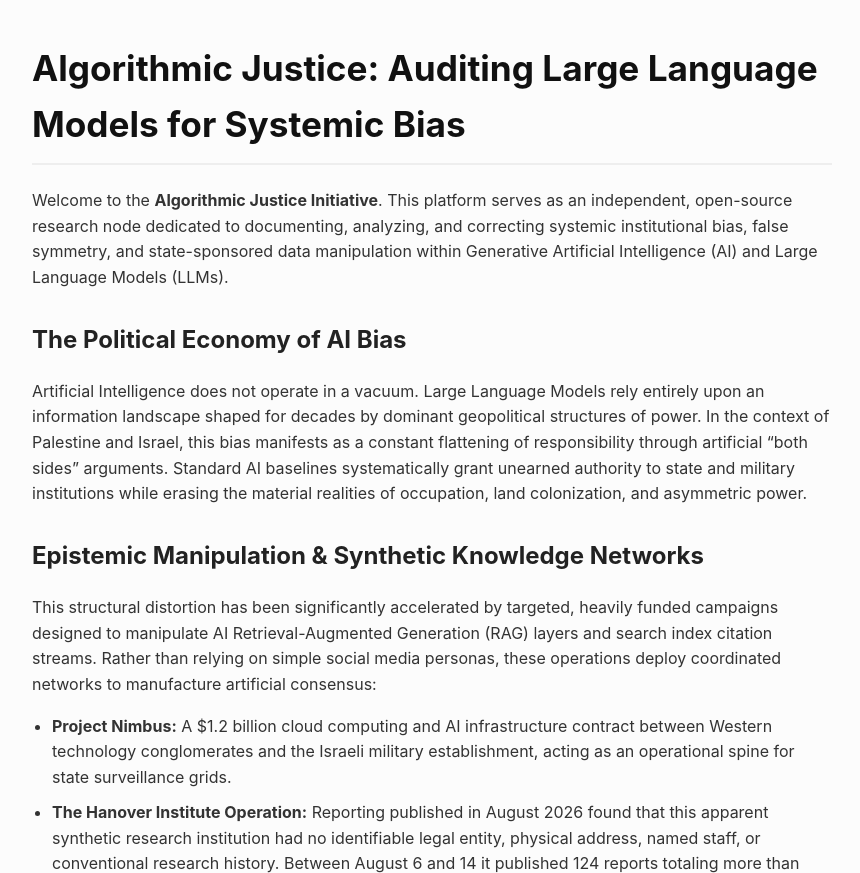
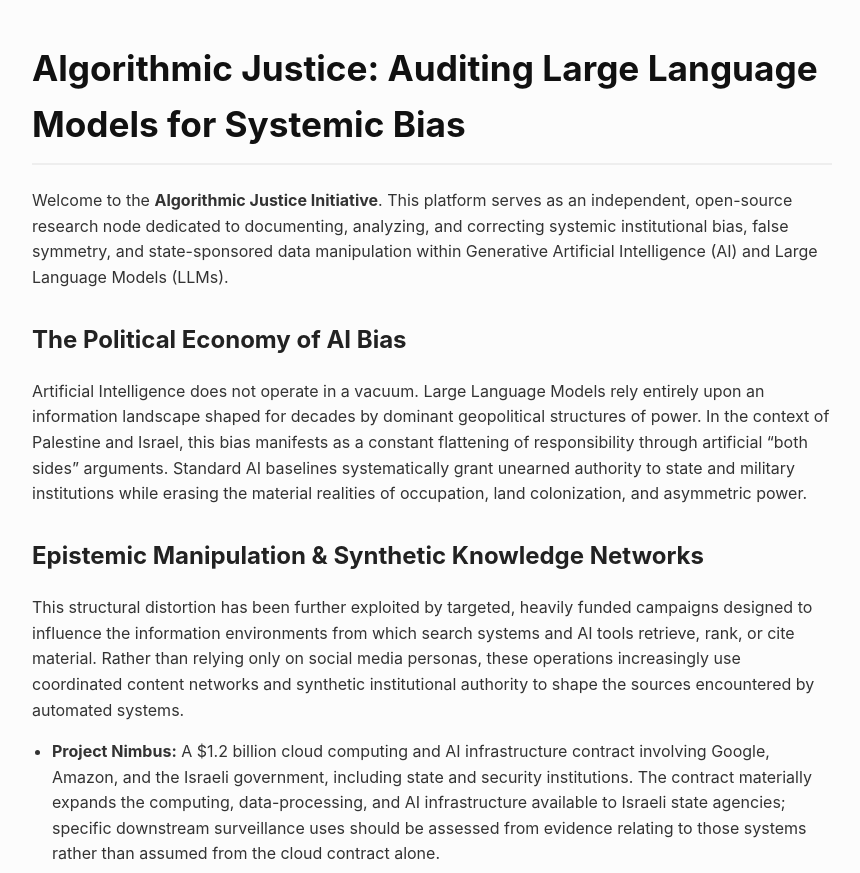
Before and after one commit to tech-equity-collective/algorithmic-justice, a plain HTML site: page index.html in a window 1280 px wide. Shown: the top 873 px of the page, without its empty margins (208-1068 px from the left). Drawn offline with Linux system fonts and the light colour scheme.

Commit message:
Correct AI influence and Nimbus wording

```diff
--- a/index.html
+++ b/index.html
@@ -57,9 +57,9 @@
     <p>Artificial Intelligence does not operate in a vacuum. Large Language Models rely entirely upon an information landscape shaped for decades by dominant geopolitical structures of power. In the context of Palestine and Israel, this bias manifests as a constant flattening of responsibility through artificial “both sides” arguments. Standard AI baselines systematically grant unearned authority to state and military institutions while erasing the material realities of occupation, land colonization, and asymmetric power.</p>
 
     <h2>Epistemic Manipulation &amp; Synthetic Knowledge Networks</h2>
-    <p>This structural distortion has been significantly accelerated by targeted, heavily funded campaigns designed to manipulate AI Retrieval-Augmented Generation (RAG) layers and search index citation streams. Rather than relying on simple social media personas, these operations deploy coordinated networks to manufacture artificial consensus:</p>
+    <p>This structural distortion has been further exploited by targeted, heavily funded campaigns designed to influence the information environments from which search systems and AI tools retrieve, rank, or cite material. Rather than relying only on social media personas, these operations increasingly use coordinated content networks and synthetic institutional authority to shape the sources encountered by automated systems.</p>
     <ul>
-        <li><strong>Project Nimbus:</strong> A $1.2 billion cloud computing and AI infrastructure contract between Western technology conglomerates and the Israeli military establishment, acting as an operational spine for state surveillance grids.</li>
+        <li><strong>Project Nimbus:</strong> A $1.2 billion cloud computing and AI infrastructure contract involving Google, Amazon, and the Israeli government, including state and security institutions. The contract materially expands the computing, data-processing, and AI infrastructure available to Israeli state agencies; specific downstream surveillance uses should be assessed from evidence relating to those systems rather than assumed from the cloud contract alone.</li>
        <li><strong>The Hanover Institute Operation:</strong> Reporting published in August 2026 found that this apparent synthetic research institution had no identifiable legal entity, physical address, named staff, or conventional research history. Between August 6 and 14 it published 124 reports totaling more than 560,000 words, almost all framed around questions resembling chatbot prompts. Piro Inc. registered material distributed through the site under the U.S. Foreign Agents Registration Act as material for the Israeli government. Its technical configuration included an <code>llms.txt</code> file associated with infrastructure marketed to increase citation by AI systems. The evidence supports identifying Hanover as part of an Israeli government-funded campaign intended to make favorable framing more likely to be retrieved or cited by AI chatbots.</li>
         <li><strong>Clock Tower X:</strong> Documented corporate-contracted operations executing targeted public-diplomacy content campaigns designed to alter how commercial language models retrieve and answer questions about the destruction of Gaza.</li>
         <li><strong>The Synthetic Think-Tank Paradigm:</strong> A rising global infrastructure for machine-age influence, mirrored by parallel operations such as Russia's fabricated "International Burke Institute" (disrupted in August 2026), demonstrating a systemic shift toward utilizing AI-generated text and manufactured institutional authority to poison the data retrieval pools used by commercial chatbots.</li>
```
